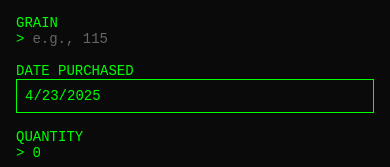
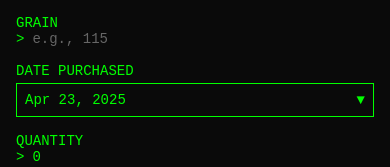
Before and after one commit to slawinski/glock-log, a React Native app: screen /AddAmmunition in a window 390 px wide. Shown: the part 161-328 px from the top of the page. Built offline with nearby package versions, Linux system fonts and the light colour scheme.

Commit message:
Enhance TerminalDatePicker with additional props

```diff
--- a/src/components/TerminalDatePicker.tsx
+++ b/src/components/TerminalDatePicker.tsx
@@ -4,32 +4,84 @@ import DateTimePicker from "@react-native-community/datetimepicker";
 import { TerminalText } from "./TerminalText";
 
 interface TerminalDatePickerProps {
-  value: Date;
+  value: Date | null;
   onChange: (date: Date) => void;
   label: string;
+  error?: string;
+  minDate?: Date;
+  maxDate?: Date;
+  placeholder?: string;
+  allowClear?: boolean;
 }
 
 export default function TerminalDatePicker({
   value,
   onChange,
   label,
+  error,
+  minDate,
+  maxDate,
+  placeholder = "Select date",
+  allowClear = false,
 }: TerminalDatePickerProps) {
   const [showDatePicker, setShowDatePicker] = useState(false);
 
+  const formatDate = (date: Date) => {
+    return date.toLocaleDateString(undefined, {
+      year: "numeric",
+      month: "short",
+      day: "numeric",
+    });
+  };
+
+  const handleClear = () => {
+    onChange(new Date());
+  };
+
   return (
     <View className="mb-4">
-      <TerminalText>{label}</TerminalText>
+      <View className="flex-row justify-between items-center mb-1">
+        <TerminalText>{label}</TerminalText>
+        {allowClear && value && (
+          <TouchableOpacity
+            onPress={handleClear}
+            accessibilityLabel="Clear date"
+            accessibilityRole="button"
+            className="border border-terminal-border px-2 py-1"
+          >
+            <TerminalText className="text-xs">CLEAR</TerminalText>
+          </TouchableOpacity>
+        )}
+      </View>
+
       <TouchableOpacity
         onPress={() => setShowDatePicker(true)}
-        className="border border-terminal-border p-2"
+        className={`border ${
+          error ? "border-terminal-error" : "border-terminal-border"
+        } p-2 flex-row justify-between items-center`}
+        accessibilityLabel={`${label} date picker`}
+        accessibilityRole="button"
+        accessibilityHint="Opens date picker"
       >
-        <TerminalText>{value.toLocaleDateString()}</TerminalText>
+        <TerminalText className={!value ? "text-terminal-muted" : ""}>
+          {value ? formatDate(value) : placeholder}
+        </TerminalText>
+        <TerminalText className="text-terminal-muted">▼</TerminalText>
       </TouchableOpacity>
+
+      {error && (
+        <TerminalText className="text-terminal-error text-sm mt-1">
+          {error}
+        </TerminalText>
+      )}
+
       {showDatePicker && (
         <DateTimePicker
-          value={value}
+          value={value || new Date()}
           mode="date"
           display="default"
+          minimumDate={minDate}
+          maximumDate={maxDate}
           onChange={(event, selectedDate) => {
             setShowDatePicker(false);
             if (selectedDate) {
--- a/src/screens/AddAmmunitionScreen.tsx
+++ b/src/screens/AddAmmunitionScreen.tsx
@@ -31,11 +31,20 @@ export default function AddAmmunitionScreen() {
   });
   const [saving, setSaving] = useState(false);
   const [error, setError] = useState<string | null>(null);
+  const [dateError, setDateError] = useState<string | null>(null);
 
   const handleSubmit = async () => {
     try {
       setSaving(true);
       setError(null);
+      setDateError(null);
+
+      // Validate date is not in the future
+      const purchaseDate = new Date(formData.datePurchased);
+      if (purchaseDate > new Date()) {
+        setDateError("Purchase date cannot be in the future");
+        return;
+      }
 
       // Validate form data using Zod
       const validationResult = ammunitionInputSchema.safeParse(formData);
@@ -94,12 +103,17 @@ export default function AddAmmunitionScreen() {
       <TerminalDatePicker
         label="DATE PURCHASED"
         value={new Date(formData.datePurchased)}
-        onChange={(date) =>
+        onChange={(date) => {
+          setDateError(null);
           setFormData((prev) => ({
             ...prev,
             datePurchased: date.toISOString(),
-          }))
-        }
+          }));
+        }}
+        error={dateError || undefined}
+        maxDate={new Date()}
+        allowClear={false}
+        placeholder="Select purchase date"
       />
 
       <View className="mb-4">
```
